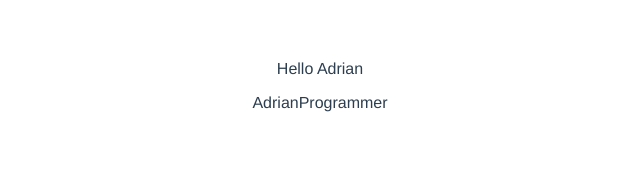
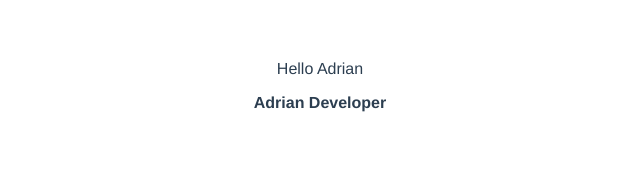
Before and after one commit to adrianhm13/learning-vue3, a Vue app in the folder hello-world/: page / in a window 1280 px wide. Shown: the top 184 px of the page, without its empty margins (320-960 px from the left). Built offline with nearby package versions, Linux system fonts and the light colour scheme.

Commit message:
Binding HTML

```diff
--- a/hello-world/src/App.vue
+++ b/hello-world/src/App.vue
@@ -1,7 +1,7 @@
 <template>
   <div>
     <p>{{ greet }} {{ name }}</p>
-    <div v-text="channel"></div>
+    <div v-html="channel"></div>
   </div>
 </template>
 
@@ -12,7 +12,7 @@ export default {
     return {
       greet: "Hello",
       name: "Adrian",
-      channel: "AdrianProgrammer",
+      channel: "<b>Adrian Developer</b>",
     };
   },
 };
```
